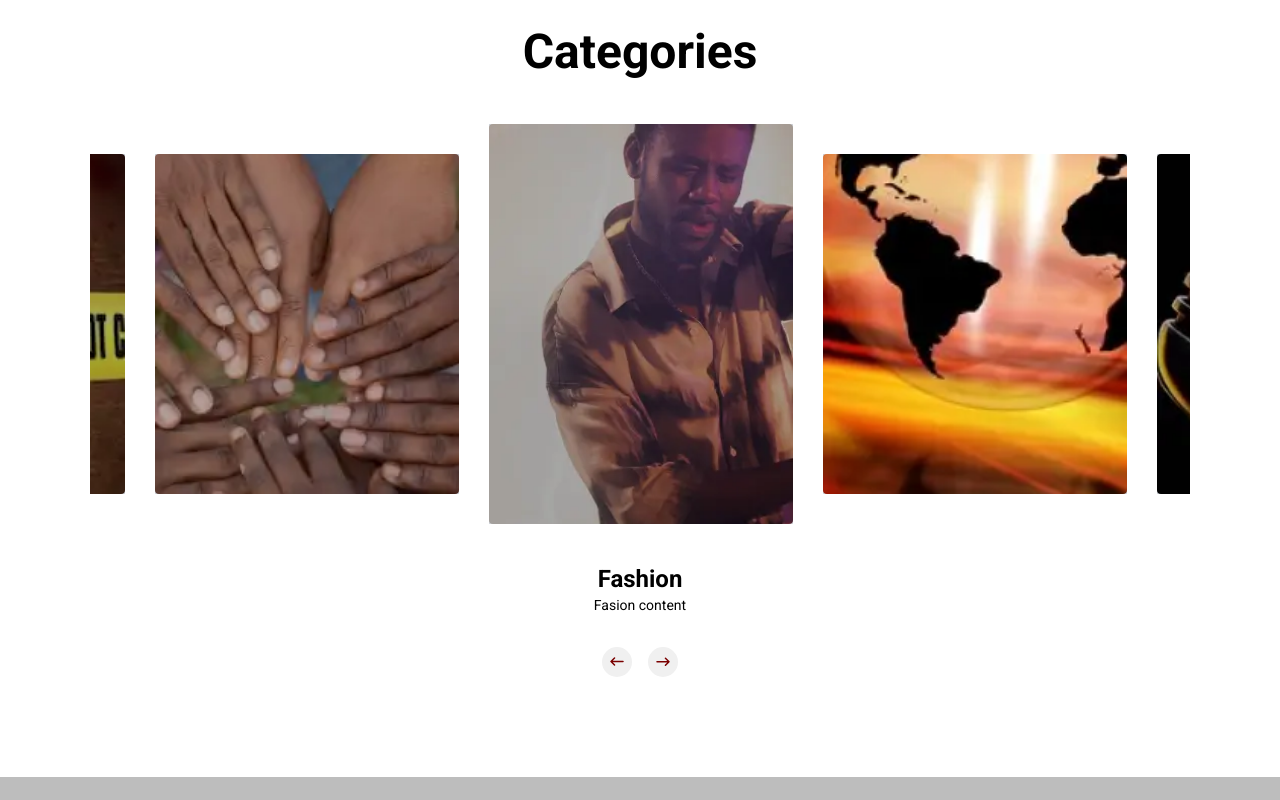
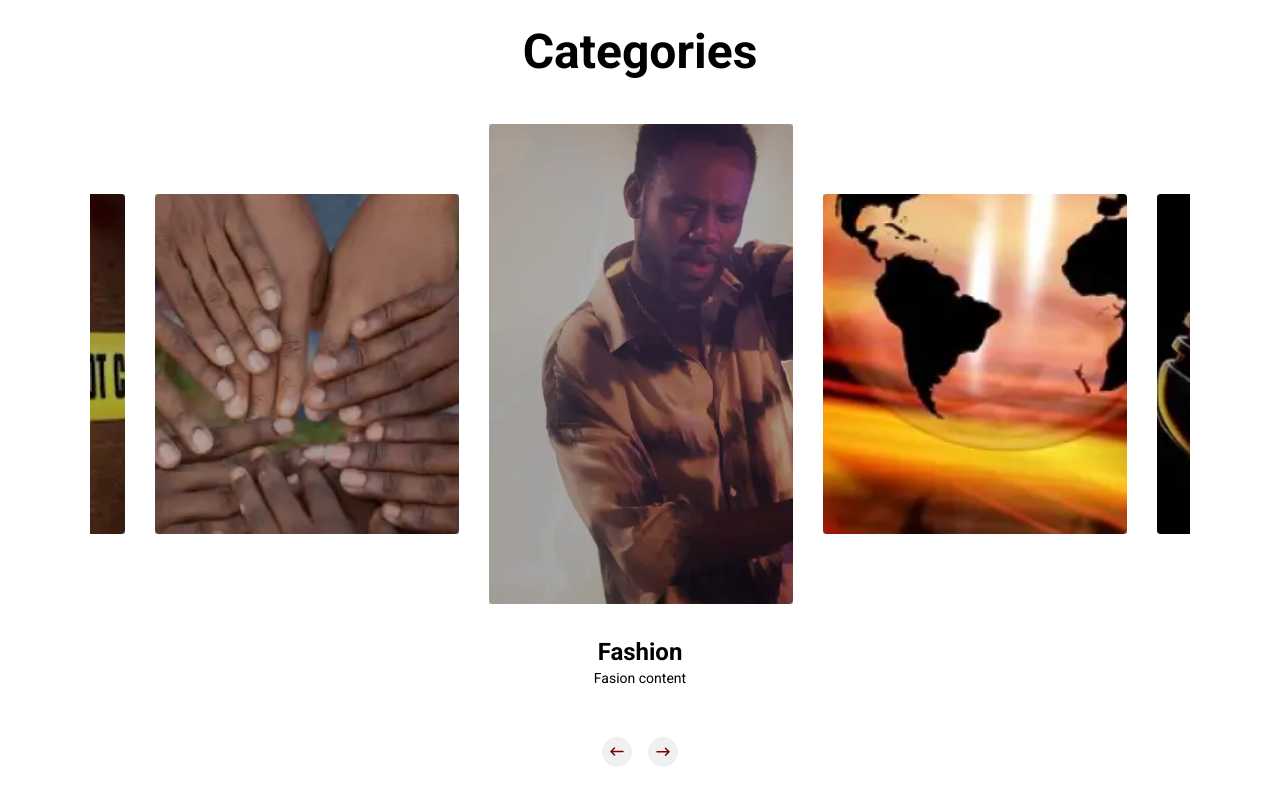
Before and after one commit to Matthew-Ayinde/daily-times, a Next.js app: page / in a window 1280 px wide. Shown: the part 2900-3700 px from the top of the page. Built offline with nearby package versions, Linux system fonts and the light colour scheme.

Commit message:
adjust carousel text height

```diff
--- a/components/Banner.tsx
+++ b/components/Banner.tsx
@@ -12,7 +12,7 @@ import NewCardComponent from "./NewCardComponent";
 
 const Banner = () => {
   return (
-    <div className="max-w-screen-xxl lg:px-100px px-6 pt-16 pb-[136px] w-full mx-auto bg-blue-500">
+    <div className="max-w-screen-xxl lg:px-100px px-6 pt-16 pb-[136px] w-full mx-auto">
       <div className="w-full h-40 flex items-center justify-center bg-custom-offwhite lg:mb-16 mb-10">
         <p className="text-custom-black text-xl text-center font-medium">
           ADVERTISEMENT SECTION
--- a/components/HomeCarousel.tsx
+++ b/components/HomeCarousel.tsx
@@ -65,7 +65,7 @@ const HomeCarousel = () => {
           afterChange={(nextSlide: number) => {
             setCurrentSlideNumber(nextSlide);
           }}
-          className="w-full min-h-[400px]"
+          className="w-full h-[480px]"
           ref={sliderRef}
         >
           {slideData.map((data, index) => {
@@ -75,9 +75,7 @@ const HomeCarousel = () => {
               <div
                 key={index}
                 className={`bg-gray-300 relative ${
-                  currentSlide
-                    ? "w-[320px] h-[400px]"
-                    : "w-[220px] h-[340px]"
+                  currentSlide ? "w-[320px] h-[480px]" : "w-[220px] h-[340px]"
                 }`}
               >
                 <Image
@@ -91,7 +89,7 @@ const HomeCarousel = () => {
           })}
         </Slider>
 
-        <div className="mt-8">
+        <div className="mt-8 min-h-[85px]">
           {slideData.map((data, index) => (
             <div key={index}>
               {currentSlideNumber === index && (
@@ -104,7 +102,7 @@ const HomeCarousel = () => {
           ))}
         </div>
 
-        <div className="mt-8 flex gap-4 justify-center">
+        <div className="mt-4 flex gap-4 justify-center">
           <button onClick={handlePrevious} className="border-none outline-none">
             <Image
               src="/carousel/leftBtn.svg"
```
